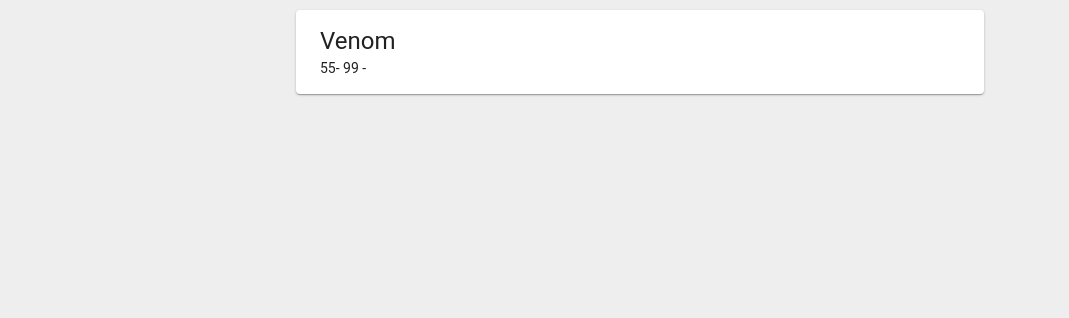
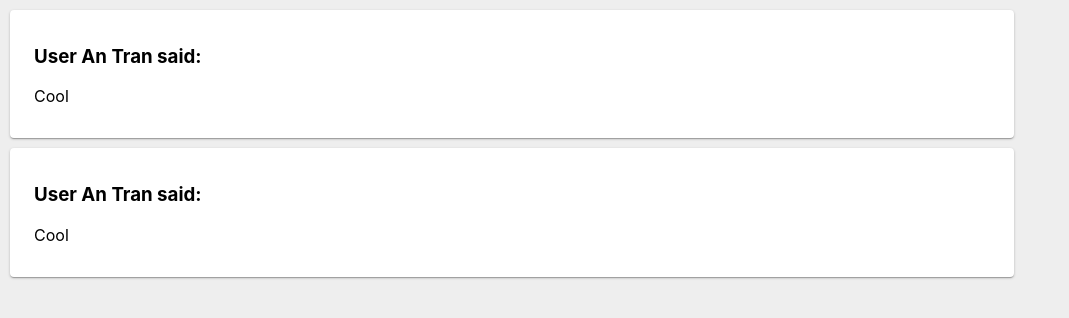
Before and after one commit to aldermann/master-class-hackathon, a React (Create React App) app: page / in a window 1280 px wide. Shown: the top 318 px of the page, without its empty margins (0-1069 px from the left). Built offline with nearby package versions, Linux system fonts and the light colour scheme.

Commit message:
Paper finished, working on Detail

```diff
--- a/package.json
+++ b/package.json
@@ -23,5 +23,8 @@
     "not dead",
     "not ie <= 11",
     "not op_mini all"
-  ]
+  ],
+  "prettier": {
+    "tabWidth": 4
+  }
 }
--- a/src/App.js
+++ b/src/App.js
@@ -1,12 +1,20 @@
-import React, { Component } from 'react';
-import IndexPage from './Layouts/IndexPage';
+import React, { Component } from "react";
+import Review from "./Components/Review";
+import "./App.css";
 
 class App extends Component {
-  render() {
-    return (
-        <IndexPage/>
-    );
-  }
+    render() {
+        return (
+            <div className="App">
+                <Review
+                    reviewList={[
+                        { user: "An Tran", content: "Cool" },
+                        { user: "An Tran", content: "Cool" }
+                    ]}
+                />
+            </div>
+        );
+    }
 }
 
 export default App;
--- /dev/null
+++ b/src/Components/Paper/index.js
@@ -0,0 +1,25 @@
+import React from 'react';
+import { withStyles } from '@material-ui/core/styles';
+import Paper from '@material-ui/core/Paper';
+import Typography from '@material-ui/core/Typography';
+
+const styles = theme => ({
+    root: {
+        ...theme.mixins.gutters(),
+        paddingTop: theme.spacing.unit * 2,
+        paddingBottom: theme.spacing.unit * 2,
+    },
+});
+
+function PaperSheet(props) {
+    const { className, classes, children, style} = props;
+    return (
+        <div className={className} style={style}>
+            <Paper className={classes.root} elevation={1}>
+                {children}
+            </Paper>
+        </div>
+    );
+}
+
+export default withStyles(styles)(PaperSheet);
--- /dev/null
+++ b/src/Components/Review/index.js
@@ -0,0 +1,15 @@
+import React from "react";
+import Paper from "../Paper";
+
+export default function Review({ reviewList }) {
+    return (
+        <div style={{width: "80%"}}>
+            {reviewList.map(review => (
+                <Paper style={{margin: "10px", textAlign: "left"}}>
+                    <h3>User {review.user} said:</h3>
+                    <p>{review.content}</p>
+                </Paper>
+            ))}
+        </div>
+    );
+}
```
Also changed, not shown: src/Layouts/Detail/index.js (+32 -0 lines).
